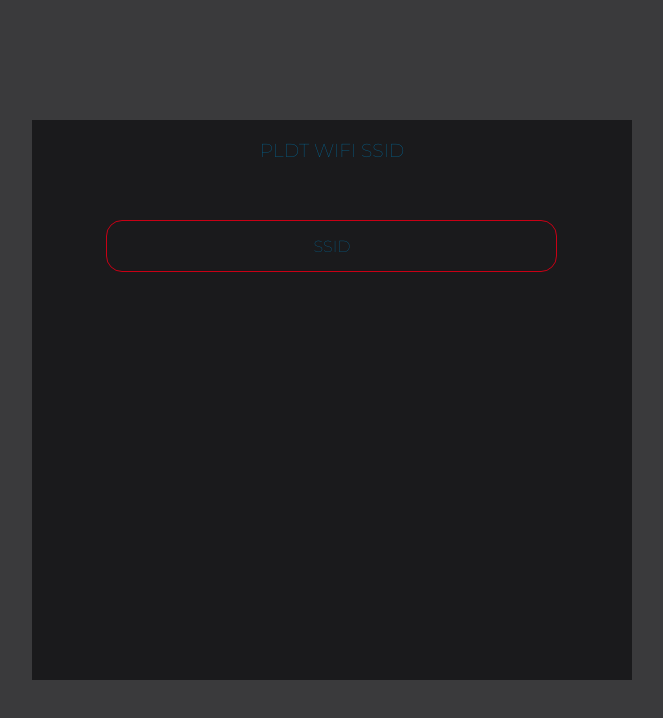
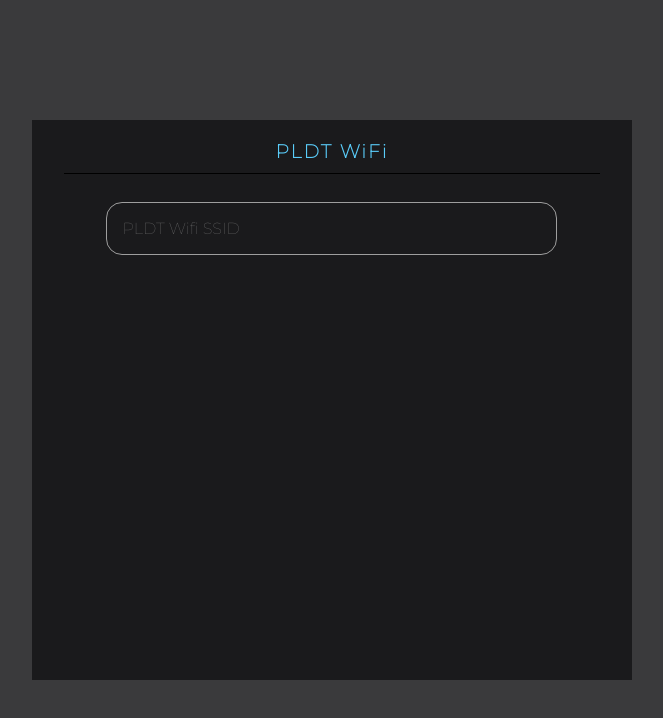
Before and after one commit to jxmked/password-generator, a React (Create React App) app: page / in a window 1280 px wide. Shown: the top 718 px of the page, without its empty margins (308-971 px from the left). Built offline with nearby package versions, Linux system fonts and the light colour scheme.

Commit message:
Initial new version

```diff
--- /dev/null
+++ b/src/components/algorithm.tsx
@@ -0,0 +1,6 @@
+import React from "react";
+
+
+export default (str:string):string[] => {
+    return ['324'];
+}
--- /dev/null
+++ b/src/components/header-panel.tsx
@@ -0,0 +1,13 @@
+import React from "react";
+import "./styles/header-panel.scss";
+
+interface Props {
+    title:string;
+}
+export default ({title}:Props) => {
+    return (
+        <div className="panel">
+            <h3>{title}</h3>
+        </div>
+    )
+}
--- /dev/null
+++ b/src/components/input-panel.tsx
@@ -0,0 +1,29 @@
+import React, { KeyboardEventHandler, useState, useEffect } from "react";
+import ListItem from './item-list-panel';
+import './styles/input-panel.scss';
+import algo from './algorithm';
+
+interface Props {
+    placeHolder:string
+}
+
+export default ({placeHolder}:Props) => {
+    const [getElement, setElements] = useState(<></>);
+
+    return (
+        <div className="panel">
+            <div className="inputs">
+                <form onSubmit={(evt) => {evt.preventDefault(); return false}}>
+                    <input
+                        onKeyUp={(evt) => setElements(<ListItem items={algo(evt.currentTarget.value!)} />)}
+                        required
+                        autoComplete="off"
+                        type="text"
+                        placeholder={placeHolder}
+                    />
+                </form>
+                {getElement}
+            </div>
+        </div>
+    )
+}
--- /dev/null
+++ b/src/components/item-list-panel.tsx
@@ -0,0 +1,17 @@
+import React from "react";
+
+interface Props {
+    items:string[];
+}
+
+export default ({items}:Props) => {
+    const elements:JSX.Element[] = items.map((item:string) => {
+        return (
+            <li key={"__" + item}>{item}</li>
+        )
+    });
+
+    return (
+        <ul className="pwd-list">{elements}</ul>
+    )
+}
--- /dev/null
+++ b/src/components/styles/header-panel.scss
@@ -0,0 +1,14 @@
+div {
+    > h3 {
+        text-align: center;
+        color: rgb(90, 205, 250);
+        font-family: 'Montserrat';
+        font-weight: 700;
+        font-style: normal;
+        letter-spacing: 2px;
+        width: 90%;
+        padding-bottom: 10px;
+        border-bottom: 1px solid #000;
+        margin: 20px auto;
+    }
+}
--- /dev/null
+++ b/src/components/styles/input-panel.scss
@@ -0,0 +1,71 @@
+div.panel {
+    > div.inputs {
+
+        position: relative;
+        width: 100%;
+
+        form {
+            height: 80px;
+            width: 100%;
+
+            > input {
+                width: 70%;
+                border: solid 1.5px #9e9e9e;
+                border-radius: 1rem;
+                background: none;
+                padding: 1rem;
+                color: #f5f5f5;
+                transition: border 150ms cubic-bezier(0.4,0,0.2,1);
+                outline: none;
+                margin: 8px;
+                margin-left: calc(24% / 2);
+                font-size: 1rem;
+                font-family: 'Montserrat';
+                font-weight: 500;
+                font-style: bold;
+                &:focus ~ .input-label,
+                &:hover ~ .input-label,
+                &:valid ~ .input-label {
+                    transform: translateY(-290%) scale(0.8) translateX(-120%);
+                    background-color: rgb(26, 26, 28);
+                    padding: 0 .2em;
+                    color: rgb(250, 152, 41);
+                }
+
+                &.invalid {
+                    border: 1px solid rgb(201, 0, 21);
+                }
+            }
+        }
+
+        > ul.pwd-list {
+            border: 0;
+            margin: 5px 0;
+            padding: 0 40px;
+            width: 100%;
+            height: 100%;
+            position: relative;
+            box-sizing: border-box;
+
+            li {
+                list-style-type: none;
+                margin-bottom: 7px;
+                padding: 0;
+                text-align: center;
+                border-bottom: 1px solid rgb(124, 124, 128);
+                color: rgb(188, 188, 192);
+                letter-spacing: 2px;
+                padding: 4px 0;
+                font-weight: 300;
+                font-size: 1.2rem;
+                font-family: "Monserrat";
+                width: 100%;
+
+                &:last-child {
+                  border-bottom: none;
+                }
+            }
+        }
+
+    }
+}
--- a/src/index.scss
+++ b/src/index.scss
@@ -70,87 +70,6 @@
     padding: 0;
     position: static;
     height: auto;
-
-    > h3 {
-      text-align: center;
-      color: rgb(0, 113, 164);
-      font-family: 'Montserrat';
-      font-weight: 500;
-      font-style: bold;
-      width: 100%;
-      height: auto;
-    }
-
-    // form input
-    &:nth-child(2) {
-      margin-top: 50px;
-    }
-    > .input-group {
-      position: relative;
-      width: 100%;
-
-      .ssid {
-        width: 70%;
-        border: solid 1.5px #9e9e9e;
-        border-radius: 1rem;
-        background: none;
-        padding: 1rem;
-        font-size: 1rem;
-        color: #f5f5f5;
-        transition: border 150ms cubic-bezier(0.4,0,0.2,1);
-        outline: none;
-        margin: 8px;
-        margin-left: calc(24% / 2);
-        &:focus ~ .ssid-label,
-        &:hover ~ .ssid-label,
-        &:valid ~ .ssid-label {
-          transform: translateY(-175%) scale(0.8) translateX(-350%);
-          background-color: rgb(26, 26, 28);
-          padding: 0 .2em;
-          color: #2196f3;
-        }
-
-        &.invalid {
-          border: 1px solid rgb(201, 0, 21);
-        }
-      }
-      .ssid-label {
-        position: absolute;
-        background-color: inherit;
-        transform: translate(-50%, -50%);
-        top: 50%;
-        left: 50%;
-        transition: transform 100ms ease-in;
-        font-family: 'Montserrat';
-        font-weight: 500;
-        font-style: bold;
-        color:rgb(0, 113, 164);
-      }
-    }
-
-    .pwd-list {
-      margin: 0%;
-      padding: 20px 40px;
-      box-sizing: border-box;
-      height: 100%;
-
-      li {
-        list-style-type: none;
-        margin-bottom: 10px;
-        padding: 0;
-        text-align: center;
-        border-bottom: 1px solid rgb(124, 124, 128);
-        color: rgb(188, 188, 192);
-        letter-spacing: 2px;
-        padding: 4px 0;
-        font-weight: 300;
-        font-size: 1.2rem;
-        font-family: "Monserrat";
-
-        &:last-child {
-          border-bottom: none;
-        }
-      }
-    }
+    box-sizing: border-box;
   }
  }
--- a/src/index.tsx
+++ b/src/index.tsx
@@ -1,11 +1,19 @@
 import React, { useState } from 'react';
 import ReactDOM from 'react-dom/client';
 import './index.scss';
-
+import HeaderPanel from './components/header-panel';
+import InputPanel from './components/input-panel';
 
 const validate_ssid = (str:string) => {
   return /^(pldt)(home)?(fibr)([a-zA-Z0-9]{3,7})$/gi.test(str);
 }
+
+
+/***
+ * Method 1: PLDTHOMEDSL12345 -> <last 5 number > * 3 -> PLDTWIFI<Result>
+ * Method 2: PLDTHOMEFIBR_cdf123 -> <chars after _> -> convert to dict -> wlan<Result>
+ *
+ */
 function App() {
   /**
    * I am actually new in React and this is the best way i can do for now :)
@@ -22,7 +30,7 @@
     "5":"a",
     "6":"9",
     "7":"8",
-    "8":"8",
+    "8":"7",
     "9":"6",
     "a":"5",
     "b":"4",
@@ -73,26 +81,12 @@
   return (
     <div className="container">
       <div>
-        <div className='panel'>
-          <h3>PLDT WIFI SSID</h3>
-        </div>
-        <div className='panel'>
-          <div className="input-group">
-            <input onKeyUp={(event) => keyUpEvent(event.currentTarget.value)}
-              required
-              type="text"
-              name="text"
-              autoComplete='false'
-              className={"ssid " + (valid ? 'valid' : 'invalid')}
-            />
-            <label className="ssid-label">SSID</label>
-          </div>
-        </div>
-        <div className='panel'>
-          <ul className='pwd-list' id='list-item'>
-            <li>{getPWD}</li>
-          </ul>
-        </div>
+       <HeaderPanel
+          title='PLDT WiFi'
+       />
+       <InputPanel
+          placeHolder='PLDT Wifi SSID'
+       />
       </div>
     </div>
   );
--- a/tsconfig.json
+++ b/tsconfig.json
@@ -21,6 +21,6 @@
     "jsx": "preserve"
   },
   "include": [
-    "src"
+    "src", "webpack.config.tsx"
   ]
 }
```
Also changed, not shown: package.json (+8 -2 lines), webpack.config.tsx (added, +14 -0 lines), 2 other files (tests, documents, lock files or other folders).
